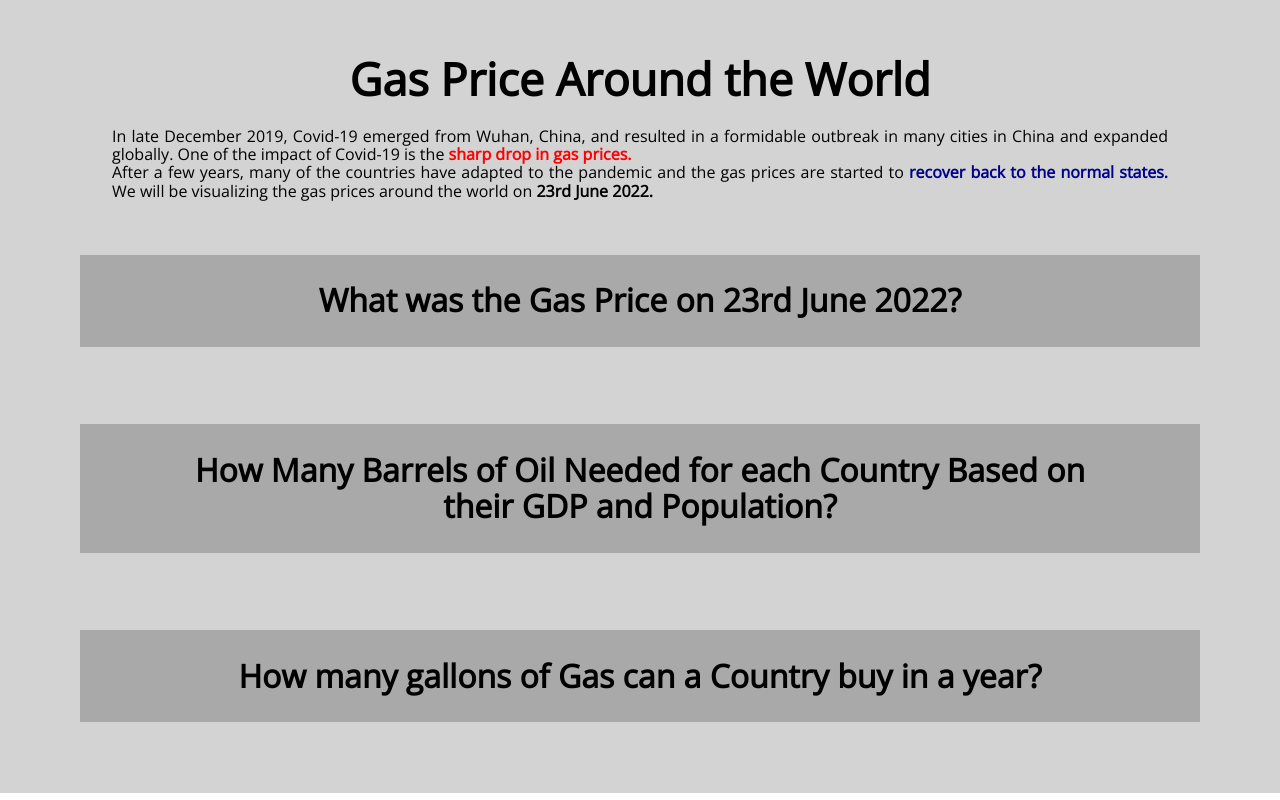
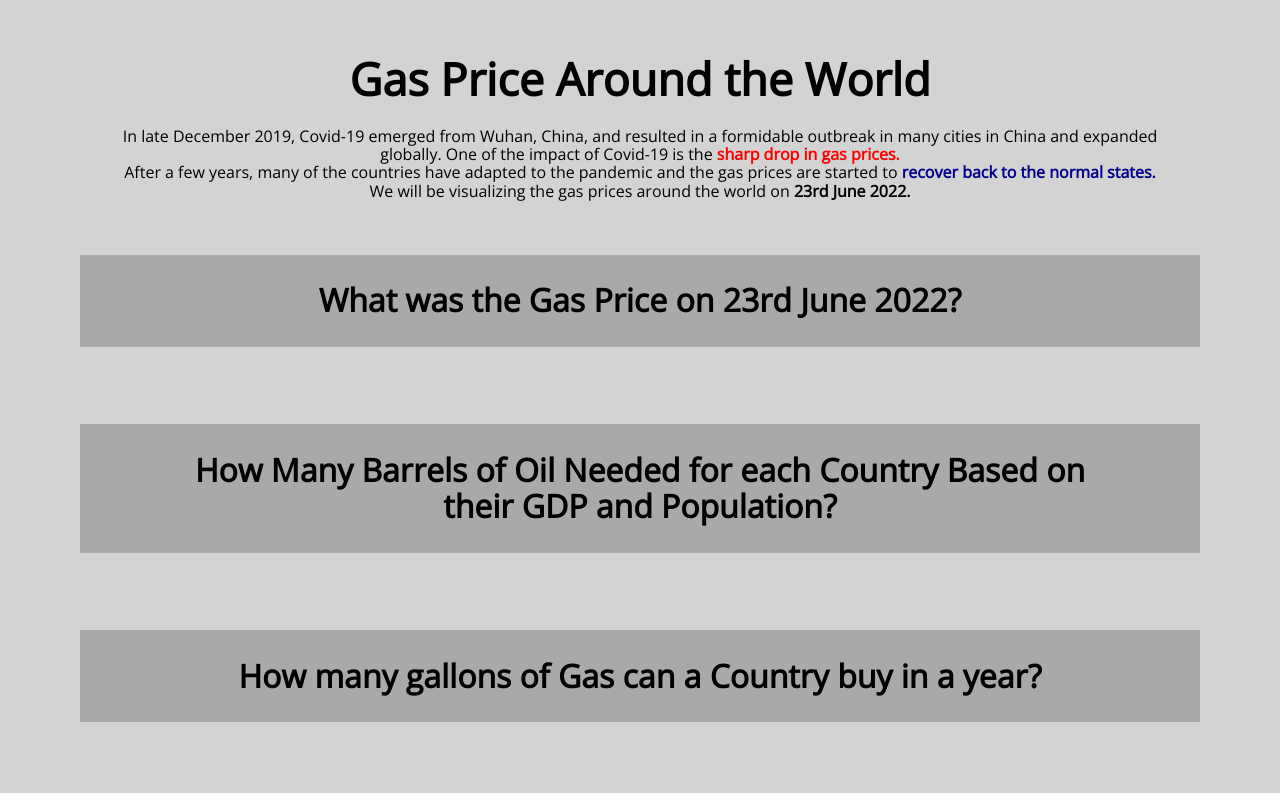
Before and after one commit to JayceJeff/3179A2, a plain HTML site: page A2-html/index.html in a window 1280 px wide. Drawn offline with nearby package versions, Linux system fonts and the light colour scheme; a script that the page names is missing; a web font is replaced by a local one.

Commit message:
Update index.html

```diff
--- a/A2-html/index.html
+++ b/A2-html/index.html
@@ -23,7 +23,7 @@
         <h1>
           <span id = "title" style="text-align:center">Gas Price Around the World </span>
         </h1>
-          <p style="padding-left:5em; padding-right:5em; text-align: justify;">In late December 2019, Covid-19 emerged from Wuhan, China,
+          <p style="padding-left:5em; padding-right:5em;">In late December 2019, Covid-19 emerged from Wuhan, China,
             and resulted in a formidable outbreak in many cities in China and expanded globally. One of the impact of Covid-19 is the
             <span style = "font-weight: bold; color: red">sharp drop in gas prices.</span>
             <br>After a few years, many of the countries have adapted to the pandemic and the gas prices are started to
```
